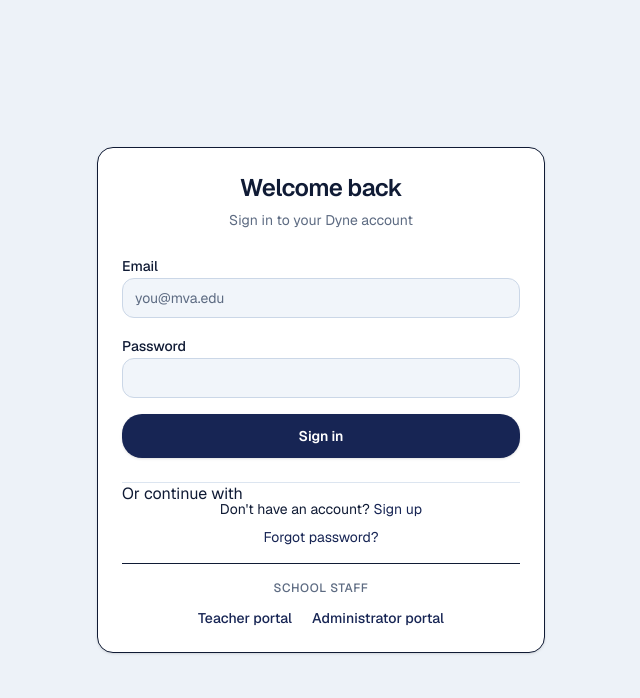
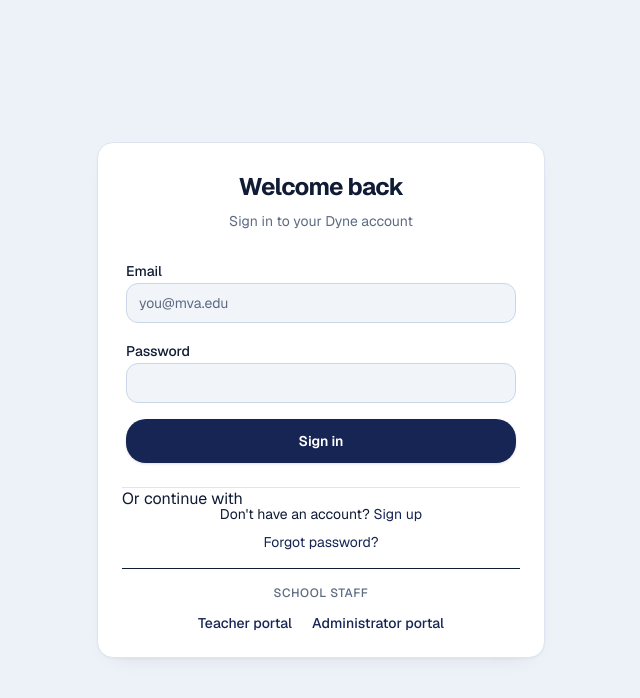
Before and after one commit to manansulya01/Dyne, a Next.js app: page /login in a window 1280 px wide. Shown: the top 698 px of the page, without its empty margins (319-959 px from the left). Built offline with nearby package versions, Linux system fonts and the light colour scheme; no server answers.

Commit message:
style: elevate Dyne surface components

```diff
--- a/src/components/ui/Card.tsx
+++ b/src/components/ui/Card.tsx
@@ -10,7 +10,7 @@ const Card = React.forwardRef<HTMLDivElement, CardProps>(
     <div
       ref={ref}
       className={cn(
-        "rounded-lg border bg-card text-card-foreground shadow-sm",
+        "dyne-card rounded-2xl border bg-card text-card-foreground shadow-sm transition-[border-color,box-shadow] duration-200",
         className
       )}
       {...props}
@@ -23,7 +23,7 @@ const CardHeader = React.forwardRef<HTMLDivElement, CardProps>(
   ({ className, ...props }, ref) => (
     <div
       ref={ref}
-      className={cn("flex flex-col space-y-1.5 p-6", className)}
+      className={cn("flex flex-col space-y-2 p-6 sm:p-7", className)}
       {...props}
     />
   )
@@ -34,7 +34,7 @@ const CardTitle = React.forwardRef<HTMLParagraphElement, React.HTMLAttributes<HT
   ({ className, ...props }, ref) => (
     <h3
       ref={ref}
-      className={cn("text-2xl font-semibold leading-none tracking-tight", className)}
+      className={cn("text-[1.35rem] font-bold leading-tight tracking-[-0.03em]", className)}
       {...props}
     />
   )
@@ -55,7 +55,7 @@ CardDescription.displayName = "CardDescription";
 
 const CardContent = React.forwardRef<HTMLDivElement, CardProps>(
   ({ className, ...props }, ref) => (
-    <div ref={ref} className={cn("p-6 pt-0", className)} {...props} />
+    <div ref={ref} className={cn("p-6 pt-0 sm:px-7", className)} {...props} />
   )
 );
 CardContent.displayName = "CardContent";
```
